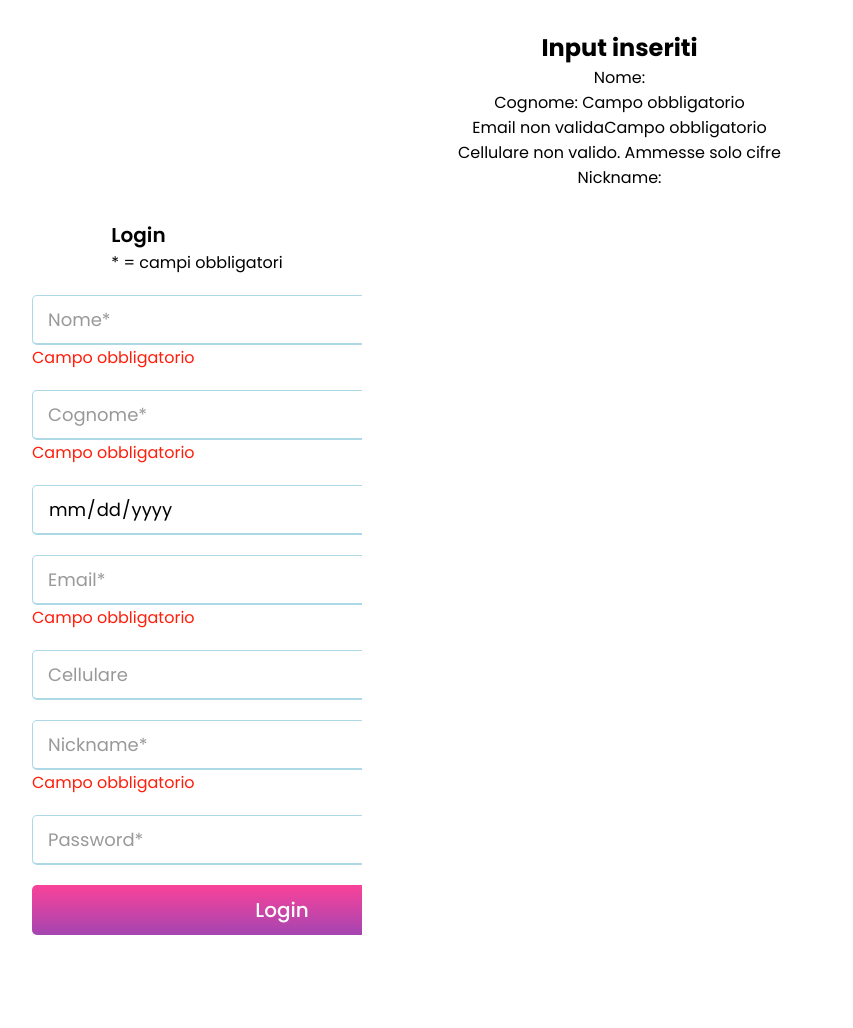
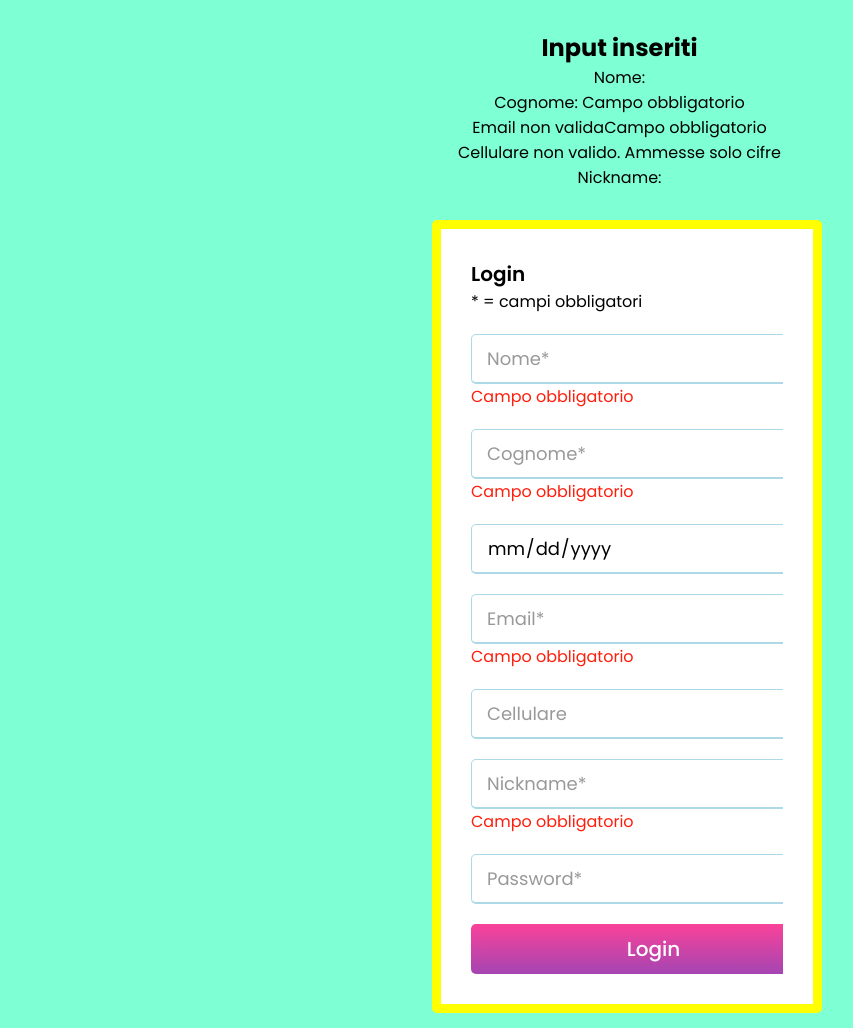
Before and after one commit to MatteoBa23/INF_5H, a PHP site: the page made by PHP/ES03 - Validazione Form/ES_A/validazione.php in a window 1280 px wide. Shown: the whole page, without its empty margins (28-881 px from the left). Before the commit the page ends 935 px from the top, so only its background shows below. Run offline with PHP 8.4, Linux system fonts and the light colour scheme.

Commit message:
Versione 1.0

```diff
--- a/PHP/ES03 - Validazione Form/ES_A/style.css
+++ b/PHP/ES03 - Validazione Form/ES_A/style.css
@@ -1,3 +1,4 @@
+
 @import url("https://fonts.googleapis.com/css?family=Poppins:400,500,600,700&display=swap");
 * {
   margin: 0;
@@ -12,17 +13,20 @@ body {
   width: 100%;
   padding-left: 15px;
   padding-bottom: 15px;
-  background: -webkit-linear-gradient(left, #0000ff #00ffff);
+  background: aquamarine;
 }
 
 .risultati {
+
   text-align: center;
   padding-right: 15px;
   padding-top: 30px;
+  padding-bottom: 30px;
 }
 
 .tab-form {
-  place-items: center;
+  margin: auto;
+  border: 9px solid yellow;
   max-width: 390px;
   background: #fff;
   padding: 30px;
@@ -50,7 +54,7 @@ body {
 
 .form-campi form .campo {
   height: 50px;
-  width: 137%;
+  width: 100%;
   margin-top: 20px;
 }
 .form-campi form .campo input {
```
